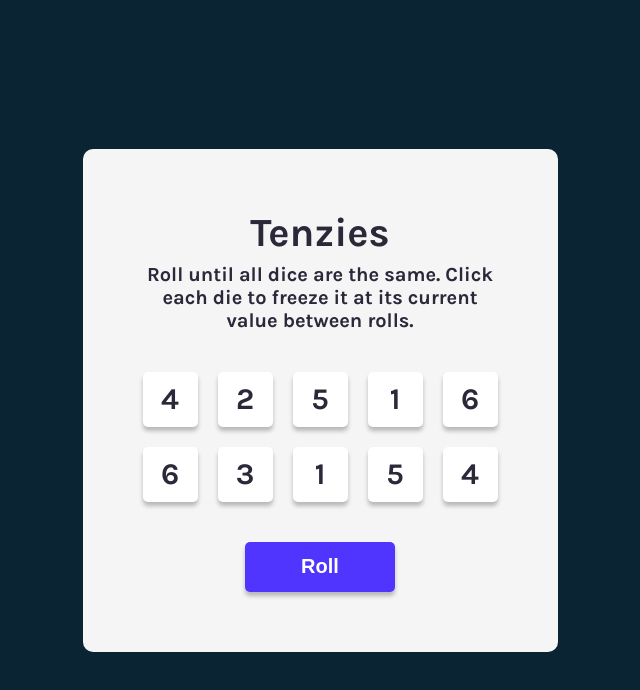
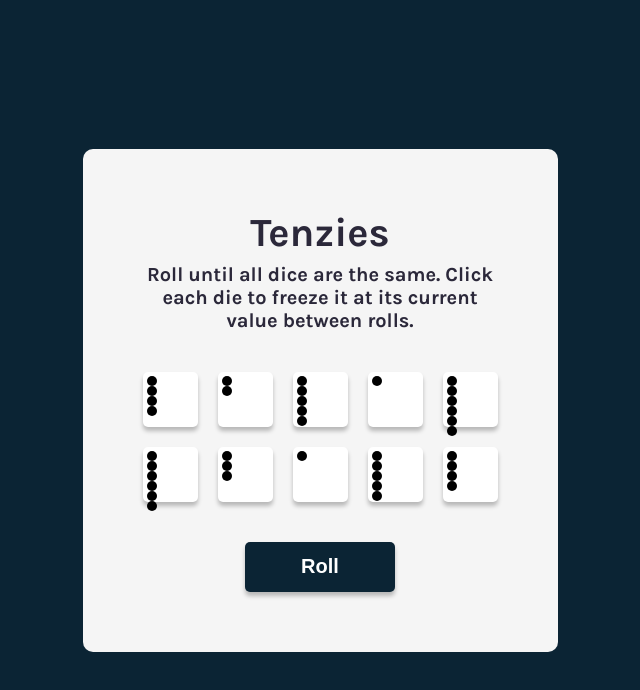
Before and after one commit to IsabelleAnn/Dice-Game, a React (Vite) app: page / in a window 1280 px wide. Shown: the top 690 px of the page, without its empty margins (320-960 px from the left). Built offline with nearby package versions, Linux system fonts and the light colour scheme.

Commit message:
Replace dice numbers with dots

```diff
--- a/src/components/Die.jsx
+++ b/src/components/Die.jsx
@@ -1,8 +1,14 @@
+import Dot from "./Dot.jsx"
 export default function Die(props){
+        let dotElements = [];
+        for(let i=1; i<=props.value; i++){
+            dotElements.push(<Dot value={props.value}/>)
+        }
+
     return(
     <div
         onClick={()=>props.handleDieClick(props.id)}
         style={props.isLocked ? {backgroundColor: "#59E391"} : {}}
-        className="die">{props.value}
+        className="die">{dotElements}
     </div>)
 }
--- /dev/null
+++ b/src/components/Dot.jsx
@@ -0,0 +1,5 @@
+export default function Dot(){
+return (
+    <div className="dot"></div>
+)
+}
--- a/src/index.css
+++ b/src/index.css
@@ -1,5 +1,6 @@
 :root {
   --shadow: 0px 4px 4px 0px #00000040;
+  --button-background-color: #0b2434;
 }
 
 * {
@@ -11,7 +12,7 @@
 body {
   font-family: "Karla";
   font-size: 20px;
-  background-color: #0b2434;
+  background-color: var(--button-background-color);
   display: flex;
   justify-content: center;
   align-items: center;
@@ -55,9 +56,7 @@ main,
   background-color: white;
   box-shadow: var(--shadow);
   border-radius: 5px;
-  display: flex;
-  align-items: center;
-  justify-content: center;
+  padding: 4px;
   cursor: pointer;
   transition: transform 0.3s;
 }
@@ -77,15 +76,22 @@ main,
   color: white;
   border: none;
   border-radius: 5px;
-  background-color: #5035ff;
+  background-color: var(--button-background-color);
   font-size: 20px;
   font-weight: bold;
   cursor: pointer;
   transition: background-color 150ms linear;
-
   box-shadow: var(--shadow);
 }
 
 .roll-btn:hover {
-  background-color: #735eff;
+  background-color: #0b2434bd;
 }
+
+.dot {
+  height: 10px;
+  width: 10px;
+  background-color: black;
+  border-radius: 50%;
+  display: block;
+}
```
